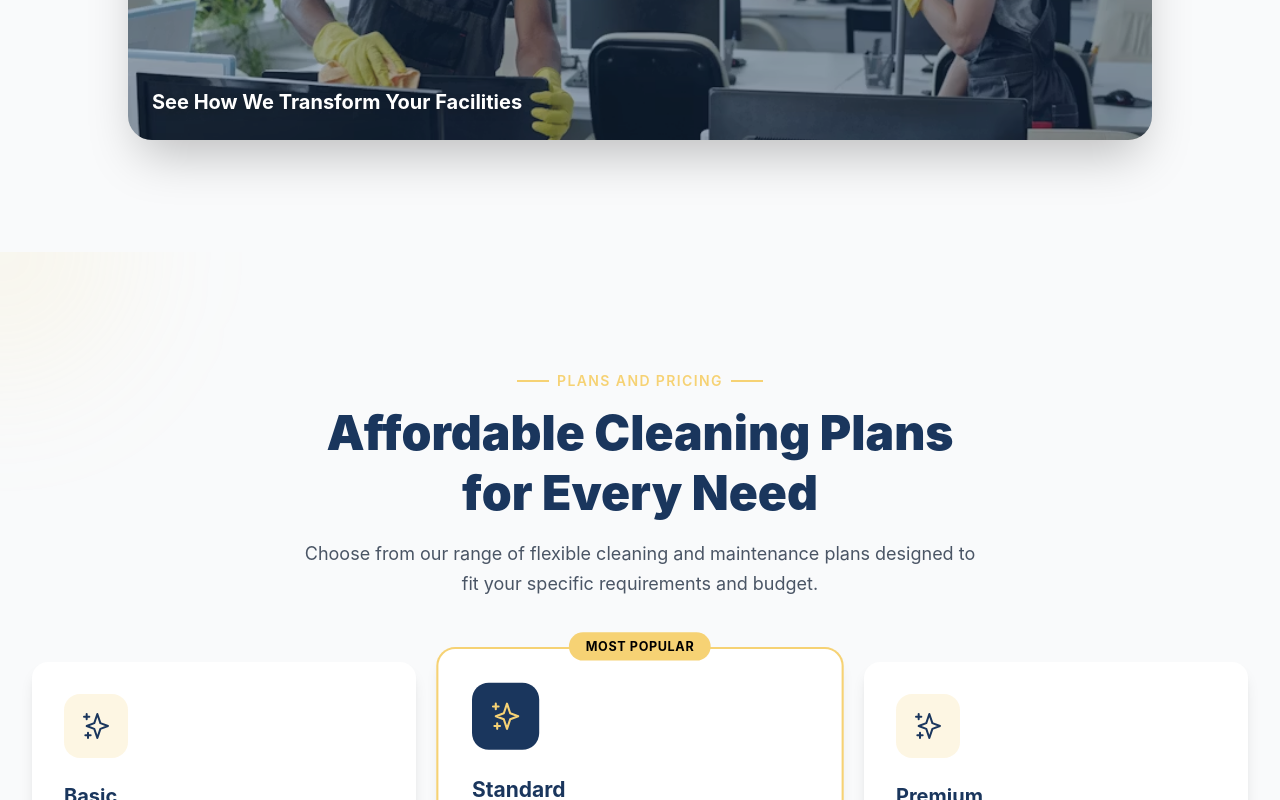
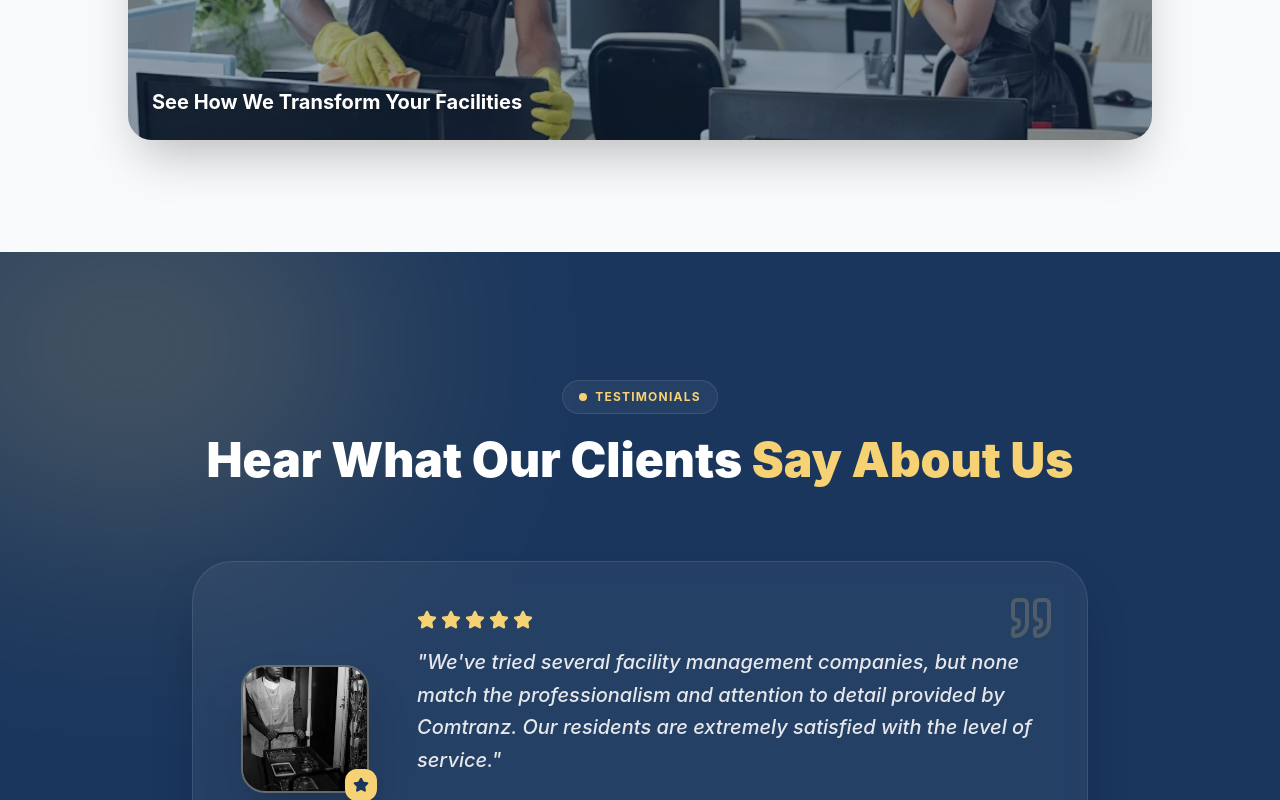
Before and after one commit to DevHubFusionX/cleaners, a React (Vite) app: page / in a window 1280 px wide. Shown: the part 4340-5140 px from the top of the page. Built offline with nearby package versions, Linux system fonts and the light colour scheme.

Commit message:
Remove Pricing section from Home page
Removed Pricing section from Home component.

```diff
--- a/src/pages/Home.jsx
+++ b/src/pages/Home.jsx
@@ -5,7 +5,6 @@ import About from '../components/sections/About';
 import Services from '../components/sections/Services';
 import WhyChooseUs from '../components/sections/WhyChooseUs';
 import VideoSection from '../components/sections/VideoSection';
-import Pricing from '../components/sections/Pricing';
 import Testimonials from '../components/sections/Testimonials';
 import FAQ from '../components/sections/FAQ';
 
@@ -18,7 +17,7 @@ const Home = () => {
                 <Services />
                 <WhyChooseUs />
                 <VideoSection />
-                <Pricing />
+
                 <Testimonials />
                 <FAQ />
                 {/* Additional sections will go here */}
```
